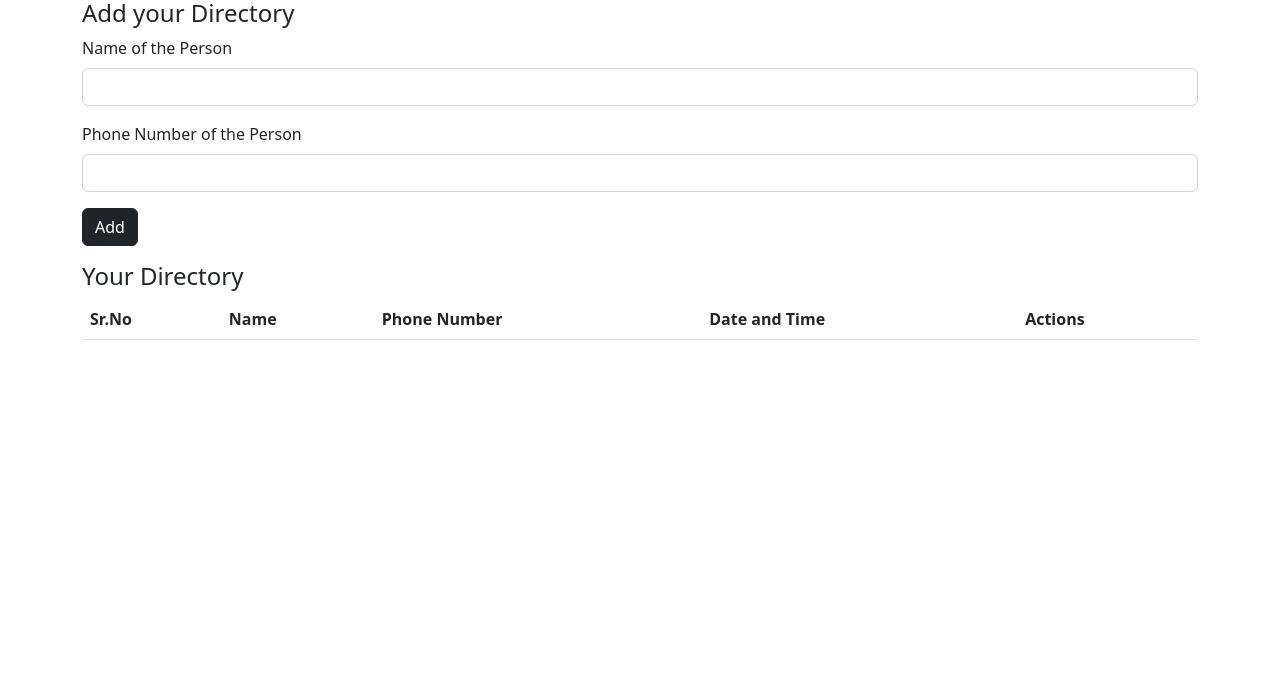
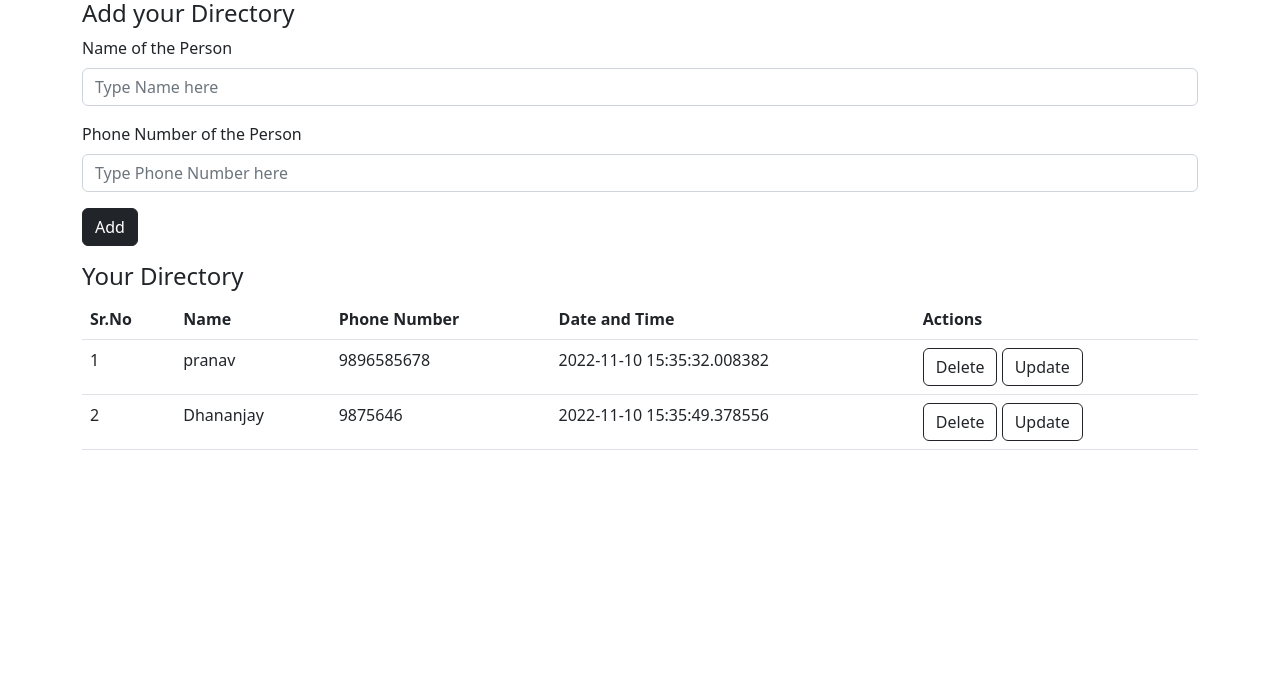
Before and after one commit to SidheshwarKumbhar/pythonFlask, a Flask app: page / in a window 1280 px wide. Shown: the part 73-762 px from the top of the page. Run offline with Flask 2, Linux system fonts and the light colour scheme; lists and menus that the app fills with data are empty.

Commit message:
2 nd commit

```diff
--- a/flask minimal app.py
+++ b/flask minimal app.py
@@ -1,3 +1,19 @@
+"""----------------------------------------------------------------------------------------------------------
+Background:
+*This Full stack Development of CURD App project is done to get hands-on experience on the CSS,HTML and Python Flask. I Used this opportunity to apply the knowledge I had learnt in the CSS,HTML and Python as a part of  my training.
+ CRUD apps are the user interface that we use to interact with databases through APIs. It is a specific type of application that supports the four basic operations: Create, read, update, delete. Broadly, CRUD apps consist of the database, the user interface, and the APIs.
+*CRUD apps are used daily by several businesses and organizations to maintain their day-to-day workflows. HR uses CRUD apps to manage staff records and track keeping of employee leaves, attendance.
+*In this Full stack Development of CRUD app Project will implement the concepts of CRUD.
+What you did:
+*The purpose of this project is to create Phone Directory app  where we can add the contact, display the contact  form database, update the contact if required and to delete the contact.
+*To achieve the goal of the Full stack Development of CRUD app we will follow the following steps:
+*Creating the user interface (UI) is the front-end that the end-user interact with the help of HTML and CSS.
+*Creating CSV file as a local database to store the data.
+*Finally, the back-end using the Python flask that informs the databases and UI what functions and operations to perform.
+Learnings and Challenges:
+*Successfully able to add, read/show, update and delete the contacts from the phone directory app.
+
+--------------------------------------------------------------------------------------------------------------"""
 from flask import Flask, render_template, request, redirect
 import pandas as pd
 import json
@@ -6,8 +22,7 @@
 
 app = Flask(__name__)
 
-
-def all_data():
+def all_data():             # all the data in the jsom format
     data_dict = {}
     with open("phdirectoiry.csv", encoding='utf-8') as csv_file_handler:
         csv_reader = csv.DictReader(csv_file_handler)
@@ -19,13 +34,14 @@
         json.dumps(data_dict, indent=4)
         return data_dict
 
-
-def num_of_rows():
+def num_of_rows():              # give the number of rows in csv file
     input_file = open("phdirectoiry.csv", "r+")
     reader_file = csv.reader(input_file)
     value = len(list(reader_file))
     return value
 
+# this rute get the data from the form and put that data in csv file
+# also this route hold the data of our csv file in the table
 @app.route('/', methods=['GET', 'POST'])
 def table():
     if request.method == 'POST':
@@ -43,7 +59,8 @@
     col = all_data()
     return render_template('index.html', col=col)
 
-
+# this route will delete the specific selected row of the tabel
+# and after deleting the row it will also update the sr.no of the table
 @app.route('/delete/<cols>')
 def delete(cols):
     s = int(cols)
@@ -63,7 +80,8 @@
 
     return redirect('/')
 
-
+# this update route render the name and number of the person who s data needs to be updated
+# in the update page.
 @app.route('/update/<cols>')
 def update(cols):
 
@@ -73,6 +91,7 @@
     srno = cols
     return render_template('update.html', name=name, phno=phno, srno=srno)
 
+# do_update route will put the  specific row in the csv file, and it also redirects us to home page
 @app.route('/do_update/', methods=['GET', 'POST'])
 def do_update():
     if request.method == 'POST':
--- a/phdirectoiry.csv
+++ b/phdirectoiry.csv
@@ -1 +1,3 @@
 sr_no,Name,Ph_no,date_time
+1,pranav,9896585678,2022-11-10 15:35:32.008382
+2,Dhananjay,9875646,2022-11-10 15:35:49.378556
--- a/templates/base.html
+++ b/templates/base.html
@@ -7,26 +7,33 @@
     <link href="https://cdn.jsdelivr.net/npm/bootstrap@5.2.0/dist/css/bootstrap.min.css"
           rel="stylesheet" integrity="sha384-gH2yIJqKdNHPEq0n4Mqa/HGKIhSkIHeL5AyhkYV8i59U5AR6csBvApHHNl/vI1Bx"
           crossorigin="anonymous">
+    <style>
+        .bg{
+     <!--   background-image: url("https://www.pcs.udel.edu/wp-content/uploads/2020/05/fundamentals-social-media-web.jpg");-->
+        height: 100%;
+        background-position: center;
+        background-repeat: no-repeat;
+        <!-- background-size: cover; -->
+        border-radius:20px;
+        }
+        nav{
+        background-image: url("https://www.studyrama.com/sites/default/files/metier/2022-07/arton92553.png");
+        border-radius:20px;
+        }
+
+    </style>
+
   </head>
   <body>
   <nav class="navbar navbar-expand-lg bg-light">
     <div class="container-fluid">
-      <a class="navbar-brand" href="/"><h2>My Phone Directory</h2></a>
-      <button class="navbar-toggler" type="button" data-bs-toggle="collapse"
-              data-bs-target="#navbarSupportedContent" aria-controls="navbarSupportedContent"
-              aria-expanded="false" aria-label="Toggle navigation">
-            <span class="navbar-toggler-icon"></span>
-      </button>
+      <a class="navbar-brand" ><h2>My Phone Directory</h2></a>
       <div class="collapse navbar-collapse" id="navbarSupportedContent">
           <ul class="navbar-nav me-auto mb-2 mb-lg-0">
               <li class="nav-item">
-              <a class="nav-link active" aria-current="page" href="#">{% block title %} {% endblock title %}</a>
-          </li>
+              <a class="nav-link active" aria-current="page" href="/">{% block title %} {% endblock title %}</a>
+              </li>
           </ul>
-          <form class="d-flex" role="search">
-          <input class="form-control me-2" type="search" placeholder="Search" aria-label="Search">
-          <button class="btn btn-outline-success" type="submit">Search</button>
-          </form>
       </div>
     </div>
   </nav>
--- a/templates/index.html
+++ b/templates/index.html
@@ -4,31 +4,24 @@
 {% endblock title %}
 {% block body %}
 
-<div class="container">
+<div class="container bg">
     <h4>Add your Directory </h4>
-
     <form action="/" method="POST">
     <div class="mb-3">
         <label for="name" class="form-label">Name of the Person</label>
-        <input type="text" class="form-control" name="name" id="name" >
+        <input type="text" class="form-control" placeholder="Type Name here" name="name" id="name" >
     </div>
     <div class="mb-3">
         <label for="phone" class="form-label">Phone Number of the Person</label>
-        <input type="text" class="form-control" name="phone" id="phone">
+        <input type="text" class="form-control" placeholder="Type Phone Number here" name="phone" id="phone">
     </div>
           <button type="submit" class="btn btn-dark">Add</button>
     </form>
-
 </div>
 
-
-
-
-<div class="container my-3" >
+<div class="container my-3 " >
     <h4> Your Directory </h4>
-
     <table class="table">
-
     <thead>
     <tr>
       <th scope="col">Sr.No</th>
@@ -38,7 +31,6 @@
       <th scope="col">Actions</th>
     </tr>
     </thead>
-
         <tbody>
         {% for cols in col %}
         <tr>
```
Also changed, not shown: templates/update.html (+4 -5 lines).
